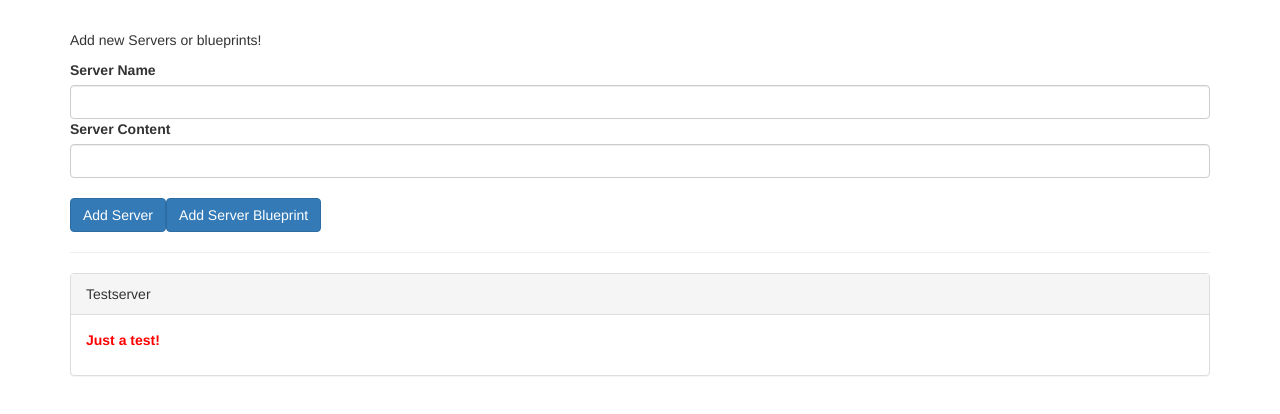
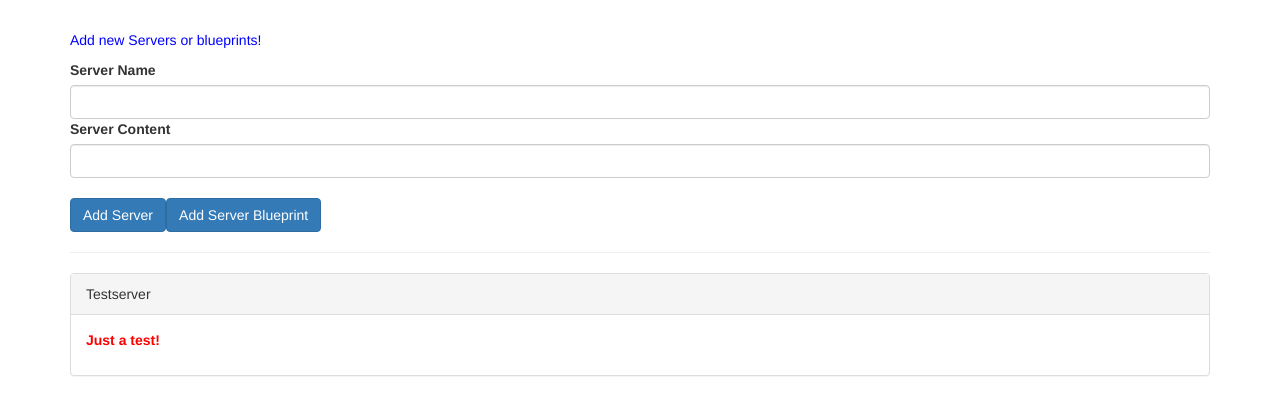
Before and after one commit to daltondaytonsandbox/databinding, an Angular app: page / in a window 1280 px wide. Shown: the top 414 px of the page. Built offline with nearby package versions, Linux system fonts and the light colour scheme.

Commit message:
update styling after separating components

```diff
--- a/src/app/cockpit/cockpit.component.css
+++ b/src/app/cockpit/cockpit.component.css
@@ -0,0 +1,3 @@
+p {
+    color: blue;
+}
--- a/src/app/server-element/server-element.component.css
+++ b/src/app/server-element/server-element.component.css
@@ -0,0 +1,3 @@
+p {
+    color: blue;
+}
```
